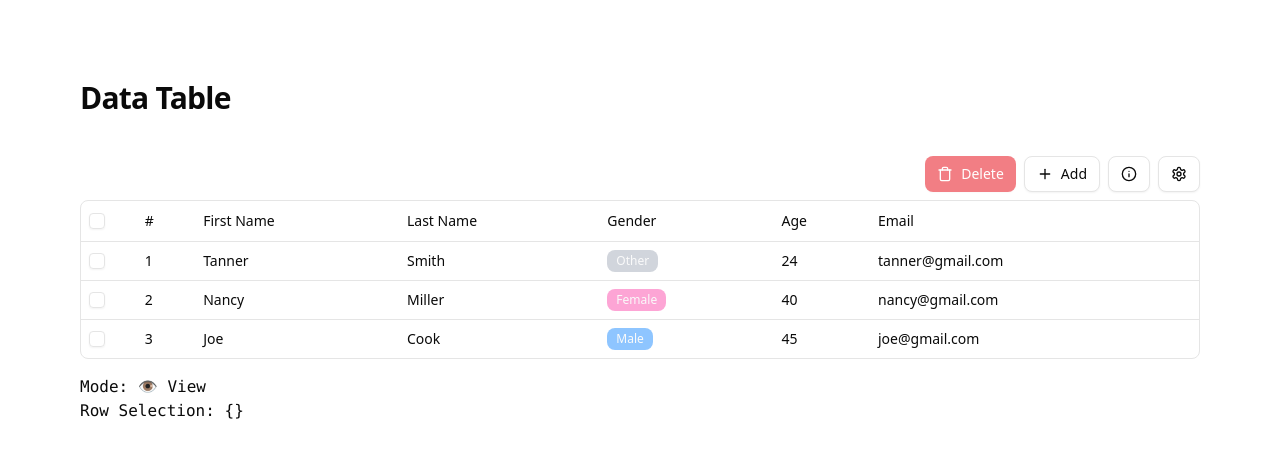
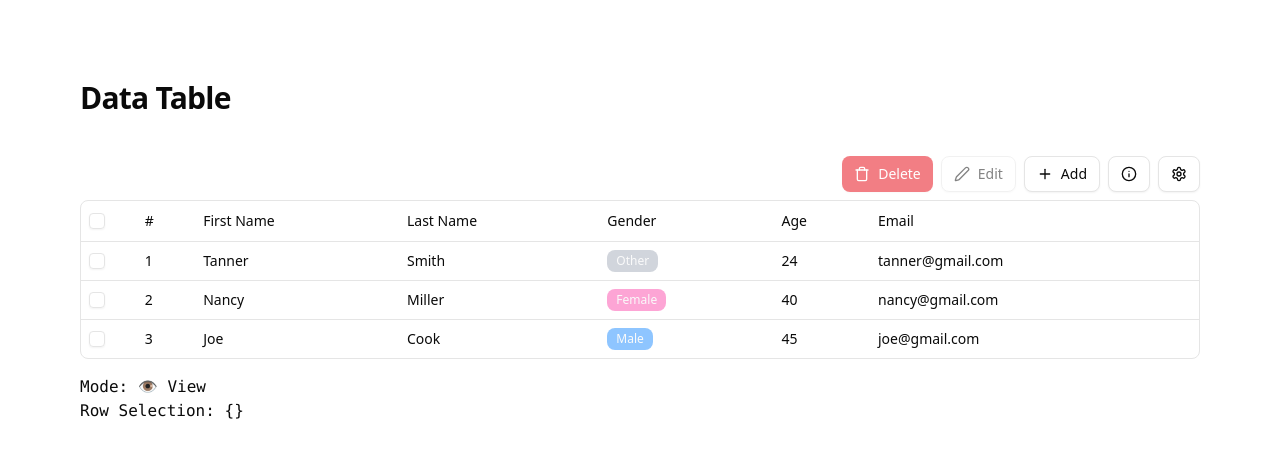
Before and after one commit to nghia2742/magic-table, a Next.js app: page / in a window 1280 px wide. Shown: the top 458 px of the page. Built offline with nearby package versions, Linux system fonts and the light colour scheme.

Commit message:
feat: allow update rows, trim input

```diff
--- a/src/app/page.tsx
+++ b/src/app/page.tsx
@@ -81,6 +81,10 @@ export default function Home() {
         setMode('View');
     };
 
+    const handleEditRows = () => {
+        setMode('Edit');
+    };
+
     const handleSubmit = () => {
         console.log('Calling submission...');
         form.handleSubmit(
@@ -110,6 +114,7 @@ export default function Home() {
                 <Toolbar
                     table={table}
                     onAdd={handleAddRow}
+                    onEdit={handleEditRows}
                     onDelete={handleDeleteRows}
                     onGetInfo={() => console.log(form.getValues())}
                     onCancel={handleCancel}
--- a/src/components/input.tsx
+++ b/src/components/input.tsx
@@ -35,7 +35,7 @@ function ControlledInput({
         if (type === 'number') {
             return field.onChange(Number(value));
         }
-        field.onChange(value);
+        field.onChange(value.trim());
     };
 
     return (
@@ -45,6 +45,7 @@ function ControlledInput({
                 ref={field.ref}
                 onChange={handleInputChange}
                 className={cn('bg-white', error && 'border-red-500')}
+                defaultValue={field.value}
                 {...props}
             />
             {error && (
--- a/src/components/select.tsx
+++ b/src/components/select.tsx
@@ -40,7 +40,7 @@ function ControlledSelect({ name, control, ...props }: SelectProps) {
 
     return (
         <div className="relative">
-            <Select onValueChange={field.onChange}>
+            <Select onValueChange={field.onChange} defaultValue={field.value}>
                 <SelectTrigger
                     className={cn('w-full bg-white', error && 'border-red-500')}
                     isError={Boolean(error)}
--- a/src/components/table/table-cell.tsx
+++ b/src/components/table/table-cell.tsx
@@ -22,7 +22,7 @@ function TableCell<TData, TValue>(cell: CellContext<TData, TValue>) {
 
     const isEditableCell = useMemo(() => {
         return (
-            mode === 'Add' &&
+            mode !== 'View' &&
             Object.prototype.hasOwnProperty.call(
                 table.getState().rowSelection,
                 row.id
--- a/src/components/toolbar.tsx
+++ b/src/components/toolbar.tsx
@@ -3,13 +3,14 @@
 import { Account } from '@/constants';
 import { useMode } from '@/context/Context';
 import { Table } from '@tanstack/react-table';
-import { Info, PlusIcon, Settings, Trash } from 'lucide-react';
+import { Info, Pen, PlusIcon, Settings, Trash } from 'lucide-react';
 import { Button } from './ui/button';
 import { Separator } from './ui/separator';
 
 interface ToolbarProps {
     table: Table<Account>;
     onAdd: () => void;
+    onEdit: () => void;
     onDelete: () => void;
     onGetInfo: () => void;
     onCancel: () => void;
@@ -19,12 +20,15 @@ interface ToolbarProps {
 function Toolbar({
     table,
     onAdd,
+    onEdit,
     onDelete,
     onGetInfo,
     onCancel,
     onSubmit,
 }: ToolbarProps) {
     const { mode } = useMode();
+    const isDisabledButton =
+        table.getIsSomeRowsSelected() || table.getIsAllRowsSelected();
 
     return (
         <div className="flex items-center justify-end gap-2 mb-4 h-5">
@@ -40,15 +44,23 @@ function Toolbar({
             <Button
                 variant="destructive"
                 onClick={onDelete}
-                disabled={
-                    !table.getIsSomeRowsSelected() &&
-                    !table.getIsAllRowsSelected()
-                }
+                disabled={!isDisabledButton}
             >
                 <Trash /> Delete
             </Button>
+            <Button
+                variant="outline"
+                onClick={onEdit}
+                disabled={!isDisabledButton}
+            >
+                <Pen /> Edit
+            </Button>
 
-            <Button variant="outline" onClick={onAdd}>
+            <Button
+                variant="outline"
+                onClick={onAdd}
+                disabled={isDisabledButton}
+            >
                 <PlusIcon /> Add
             </Button>
             <Button variant="outline" onClick={onGetInfo}>
```
